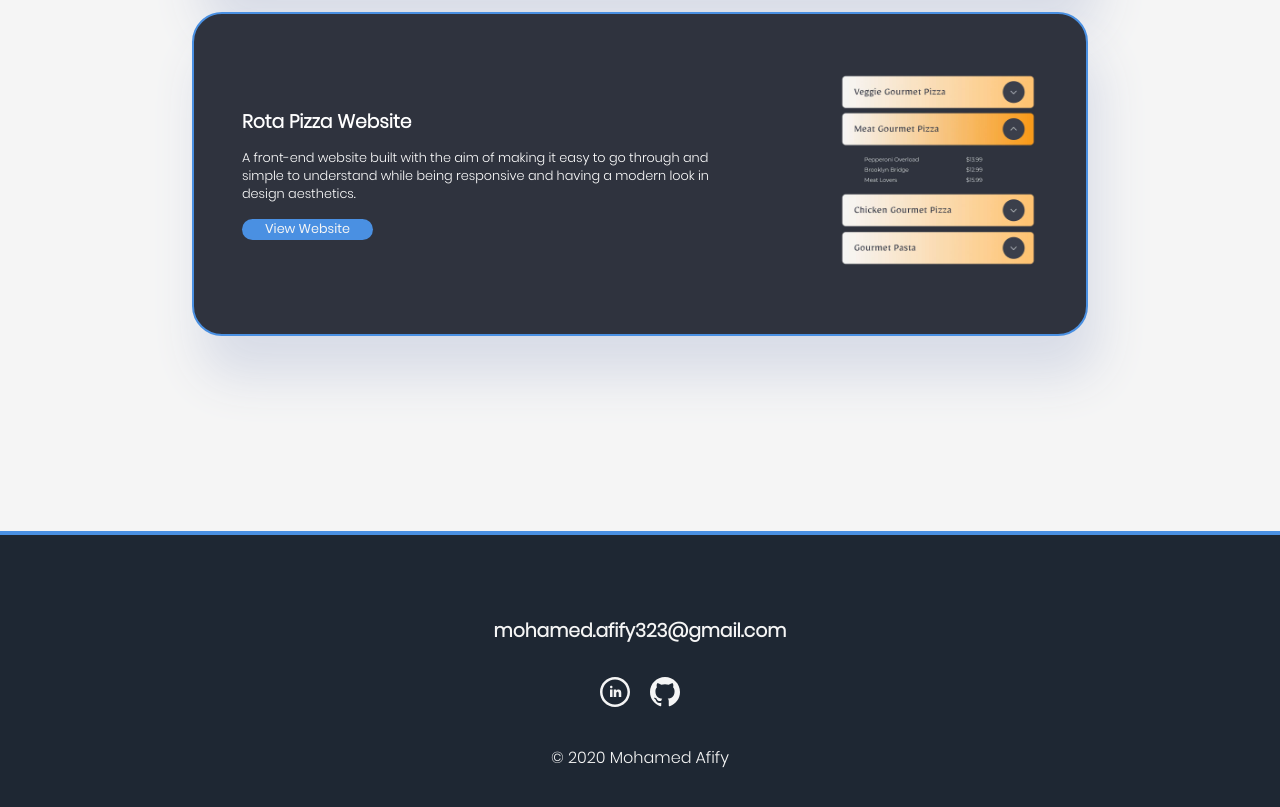
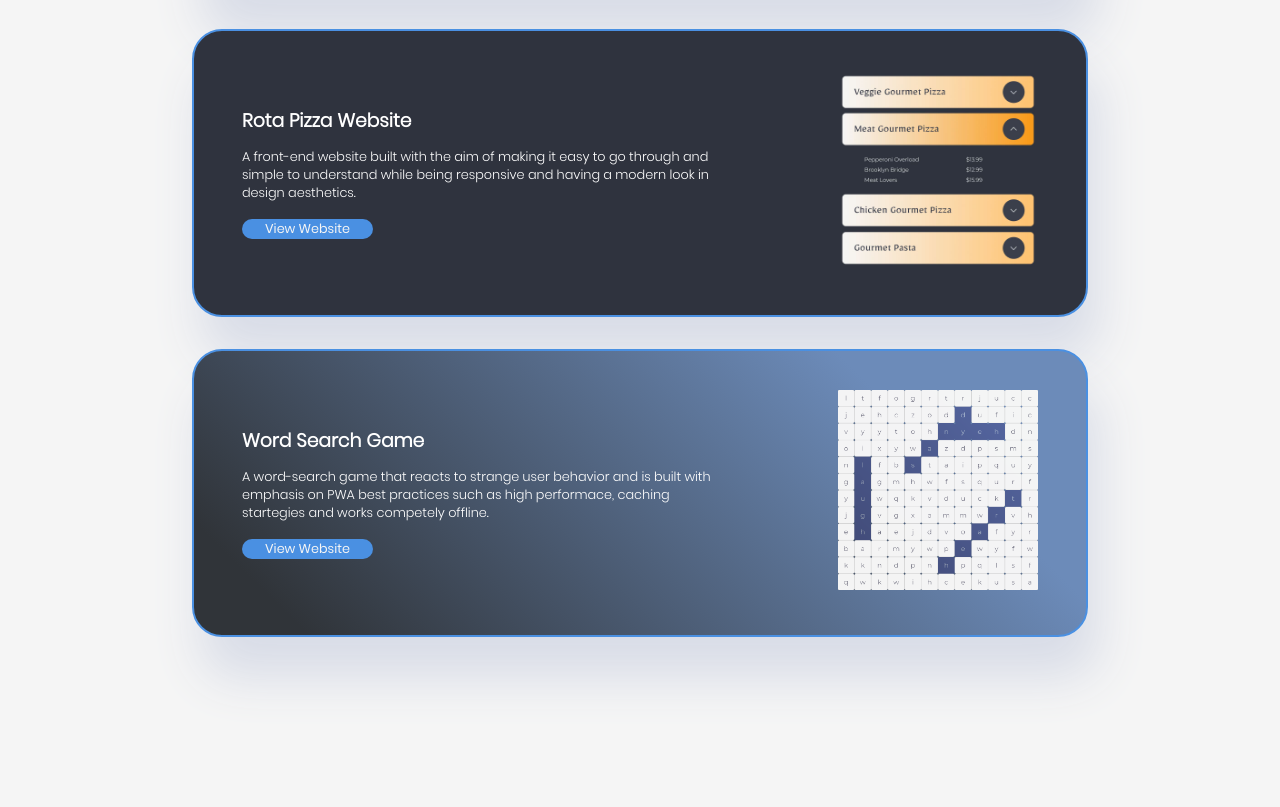
Before and after one commit to afifym/personal_website, a plain HTML site: page index.html in a window 1280 px wide. Shown: the part 2269-3076 px from the top of the page. Drawn offline with nearby package versions, Linux system fonts and the light colour scheme.

Commit message:
added-word_search

```diff
--- a/css/styles.css
+++ b/css/styles.css
@@ -315,7 +315,7 @@ body {
 }
 
 #projects {
-  height: 110vh;
+  height: 150vh;
   margin: 10em 0;
 }
 
@@ -370,6 +370,7 @@ body {
   height: 46%;
   width: 100%;
   padding: 1em 3em;
+  margin: 1em 0;
   border-radius: 30px;
   -webkit-box-shadow: 10px 40px 50px #d8dce7;
           box-shadow: 10px 40px 50px #d8dce7;
@@ -383,6 +384,11 @@ body {
 #projects .project-item.rota {
   background-color: #2f333e;
   color: white;
+}
+
+#projects .project-item.word-search {
+  color: white;
+  background-image: linear-gradient(45deg, #303439 9.64%, #6c8bb9 78.68%);
 }
 
 #projects .project-item img {
--- a/index.html
+++ b/index.html
@@ -153,6 +153,27 @@
               <img src="./images/rota.jpg" alt="rota" />
             </div>
           </li>
+
+          <li class="project-item word-search">
+            <div class="project-text">
+              <h3 class="project-title">Word Search Game</h3>
+              <p class="project-details">
+                A word-search game that reacts to strange user behavior and is
+                built with emphasis on PWA best practices such as high
+                performace, caching startegies and works competely offline.
+              </p>
+              <button
+                onclick="window.open('https://word-search-game-dark.netlify.app/')"
+                type="button"
+                class="show-btn"
+              >
+                View Website
+              </button>
+            </div>
+            <div class="project-image">
+              <img src="./images/word.png" alt="fyyur" />
+            </div>
+          </li>
         </ul>
       </div>
     </section>
```
Also changed, not shown: images/2021-02-03 18_04_25-Sahar.e.saad (Guest) _ Microsoft Teams.png (added), images/word.png (added), 1 other file.
